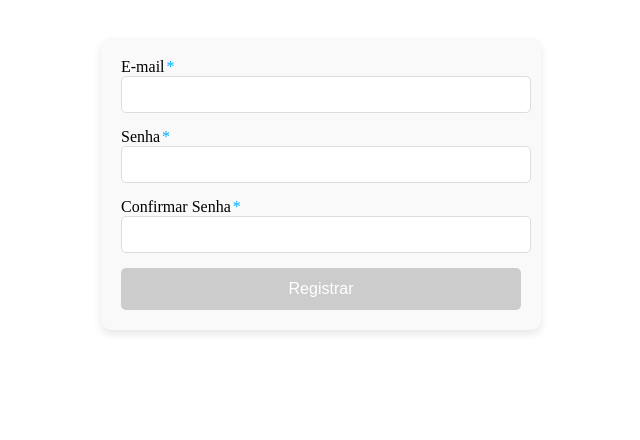
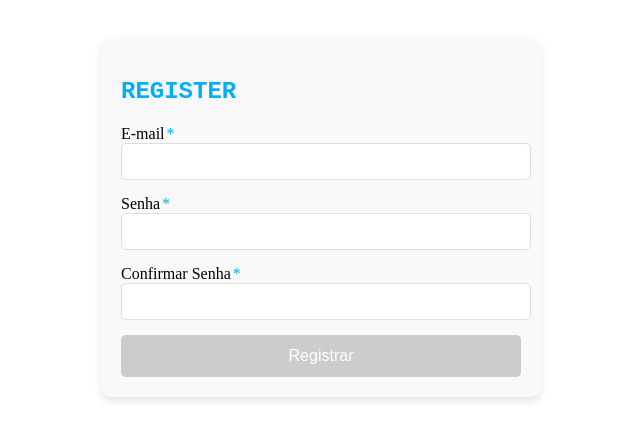
Before and after one commit to andrefelipebarros/SecureTimeNotes, an Angular app in the folder securetimenotes-frontend/securetimenotes/: page /register in a window 1280 px wide. Shown: the part 162-602 px from the top of the page, without its empty margins (319-959 px from the left). Built offline with nearby package versions, Linux system fonts and the light colour scheme.

Commit message:
chore: Update forms.

```diff
--- a/securetimenotes-frontend/securetimenotes/src/app/components/home/home.component.html
+++ b/securetimenotes-frontend/securetimenotes/src/app/components/home/home.component.html
@@ -2,9 +2,9 @@
     <h2>SecureTime</h2>
 
     <ng-container *ngIf="!isAuthenticated(); else loggedInTemplate">
+        <button [routerLink]="'/login'">Login</button>
+        <br>
         <button [routerLink]="'/register'">Register</button>
-        <br>
-        <button [routerLink]="'/login'">Login</button>
     </ng-container>
 
     <ng-template #loggedInTemplate>
--- a/securetimenotes-frontend/securetimenotes/src/app/components/login/login.component.css
+++ b/securetimenotes-frontend/securetimenotes/src/app/components/login/login.component.css
@@ -1,3 +1,8 @@
+h2 {
+    color: #00aeff;
+    font-family: 'Courier New', Courier, monospace;
+}
+
 .login-container {
     text-align: center;
     max-width: 400px;
--- a/securetimenotes-frontend/securetimenotes/src/app/components/login/login.component.html
+++ b/securetimenotes-frontend/securetimenotes/src/app/components/login/login.component.html
@@ -1,6 +1,7 @@
 <div class="login-container">
     <form [formGroup]="loginForm" (ngSubmit)="onSubmit()">
     <div>
+      <h2>LOGIN</h2>
         <label for="login">Login (E-mail)</label>
         <input id="login" formControlName="login" type="email" />
       <div *ngIf="loginForm.get('login')?.invalid && loginForm.get('login')?.touched">
--- a/securetimenotes-frontend/securetimenotes/src/app/components/register/register.component.css
+++ b/securetimenotes-frontend/securetimenotes/src/app/components/register/register.component.css
@@ -1,3 +1,8 @@
+h2 {
+  color: #00aeff;
+  font-family: 'Courier New', Courier, monospace;
+}
+
 .register-container {
   text-align: center;
   max-width: 400px;
@@ -43,7 +48,7 @@
 .register-container button[type="submit"] {
   width: 100%;
   padding: 12px;
-  background-color: #28a745;
+  background-color: #007bff;
   color: white;
   border: none;
   border-radius: 5px;
@@ -52,7 +57,7 @@
 }
 
 .register-container button[type="submit"]:hover {
-  background-color: #218838;
+  background-color: #0056b3;
 }
 
 .register-container button[type="submit"]:disabled {
--- a/securetimenotes-frontend/securetimenotes/src/app/components/register/register.component.html
+++ b/securetimenotes-frontend/securetimenotes/src/app/components/register/register.component.html
@@ -1,6 +1,7 @@
 <div class="register-container">
     <form [formGroup]="registerForm" (ngSubmit)="onSubmit()">
     <div>
+        <h2>REGISTER</h2>
         <label for="login">E-mail</label>
         <input id="login" formControlName="login" type="email" />
         <div *ngIf="registerForm.get('login')?.invalid && registerForm.get('login')?.touched">
--- a/securetimenotes-frontend/securetimenotes/src/app/service/auth.service.ts
+++ b/securetimenotes-frontend/securetimenotes/src/app/service/auth.service.ts
@@ -7,7 +7,7 @@ import { catchError, tap } from 'rxjs/operators';
   providedIn: 'root'
 })
 export class AuthService {
-  private apiUrl = 'http://localhost:8081/';
+  private apiUrl = 'https://securetimenotes.onrender.com/';
 
   constructor(private http: HttpClient) {}
 
```
